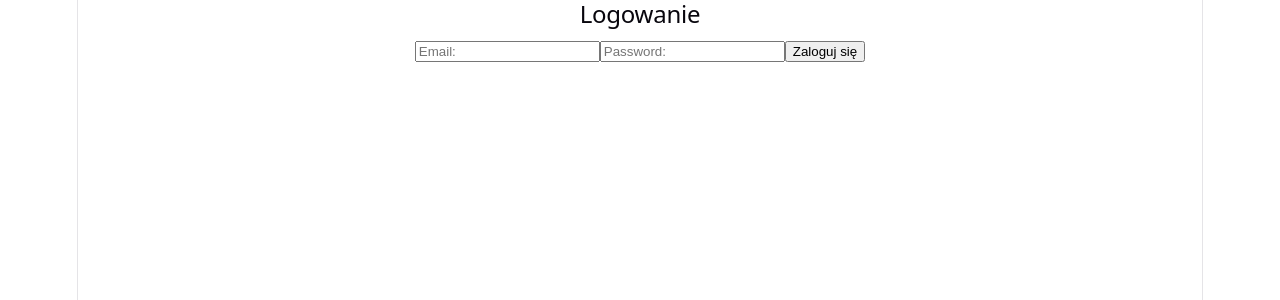
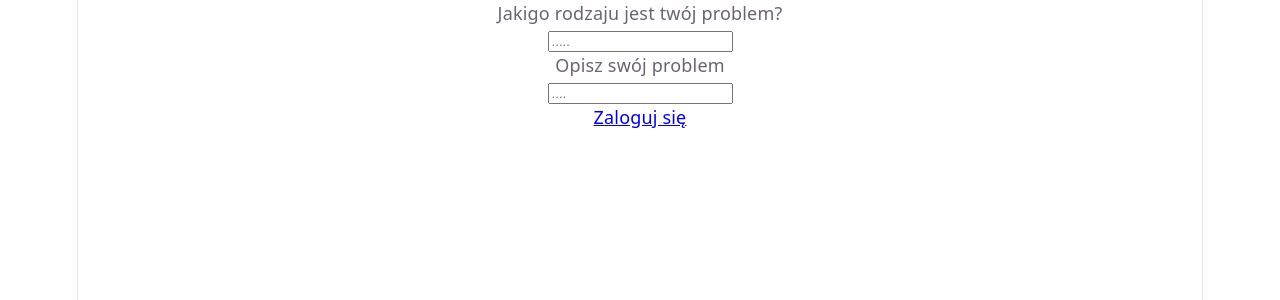
Before and after one commit to Tojt1/HelpDeskApi, a React app in the folder frontend/: page / in a window 1280 px wide. Shown: the top 300 px of the page. Built offline with nearby package versions, Linux system fonts and the light colour scheme; the HTML template or start-up script is replaced by a standard one.

Commit message:
router for login

```diff
--- a/frontend/src/App.jsx
+++ b/frontend/src/App.jsx
@@ -1,13 +1,16 @@
 import './App.css'
 import ShowTickets from "./components/Tickets.jsx"
 import Login from "./pages/login.jsx";
+import Home from "./pages/Home.jsx";
+import { Routes, Route} from "react-router";
 
 function App() {
 
   return (
-      <>
-         <Login />
-      </>
+      <Routes>
+          <Route path="/" element={<Home />} />
+          <Route path="/login" element={<Login />} />
+      </Routes>
   )
 }
 
```
